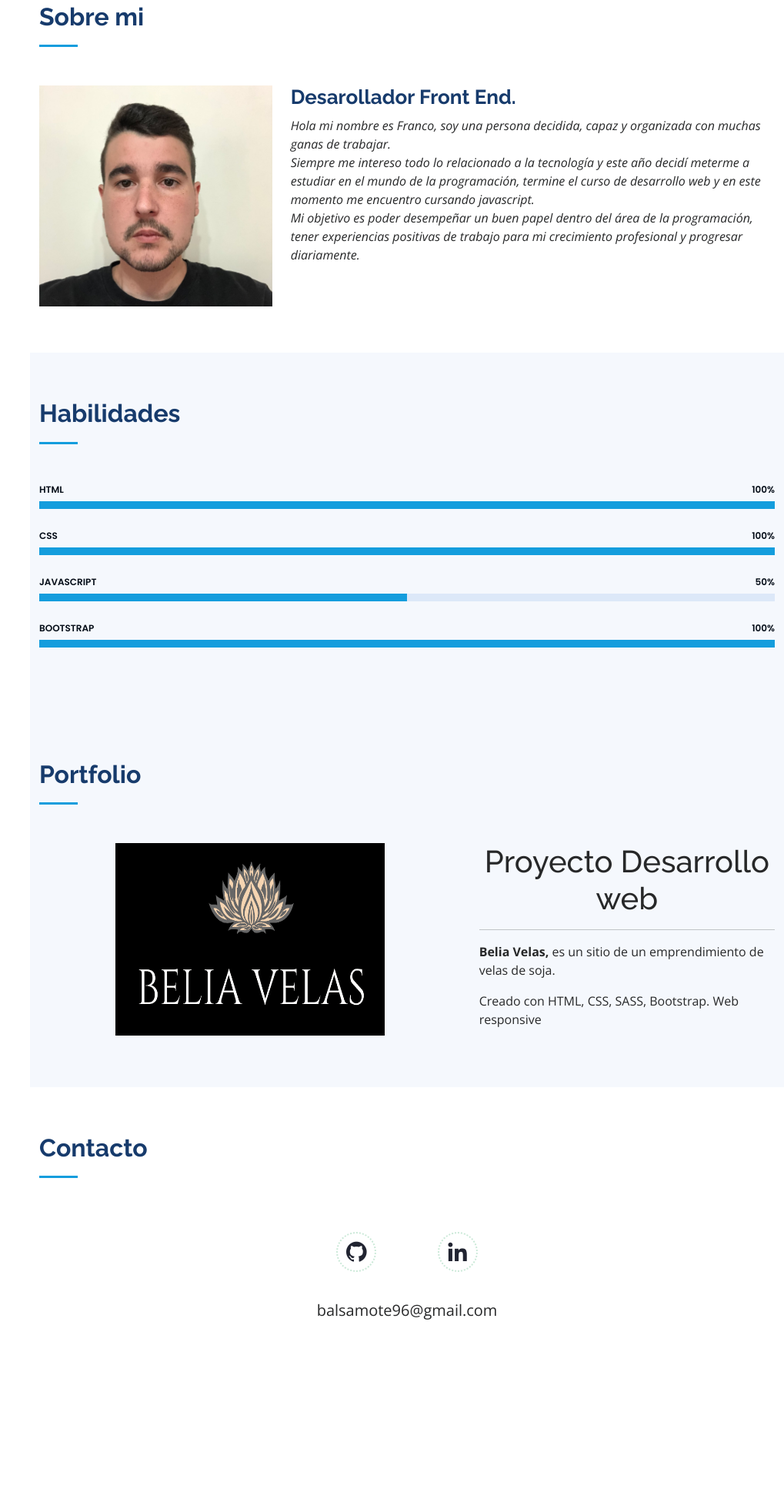
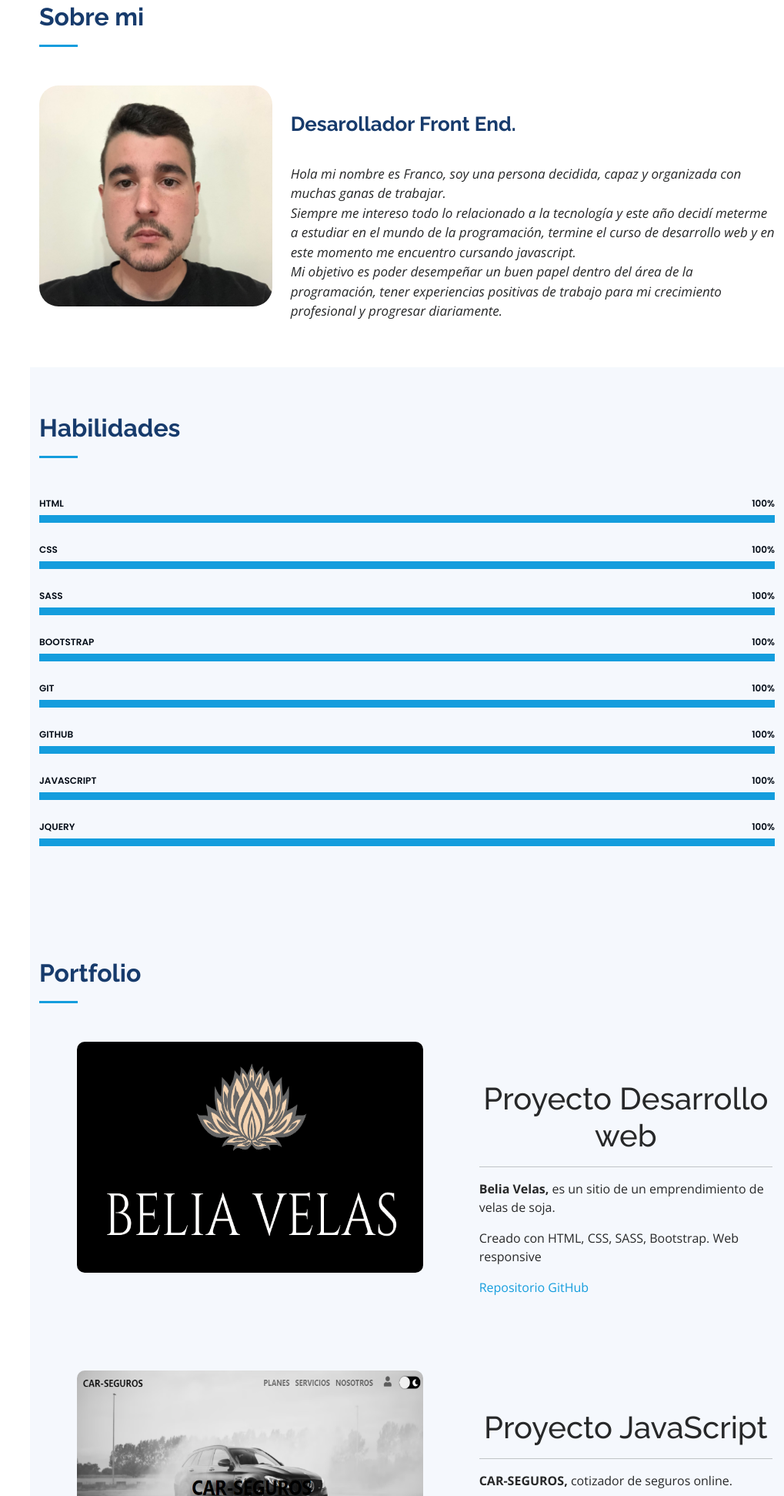
Before and after one commit to franco-balsamo/Portfolio, a plain HTML site: page index.html in a window 1280 px wide. Shown: the part 857-2800 px from the top of the page at 77% size, without its empty margins (261-1280 px from the left). Before the commit the page ends 2650 px from the top, so only its background shows below. Drawn offline with nearby package versions, Linux system fonts and the light colour scheme.

Commit message:
Se agrega info de proyectos

```diff
--- a/assets/css/style.css
+++ b/assets/css/style.css
@@ -18,6 +18,10 @@ a:hover {
 
 h1, h2, h3, h4, h5, h6 {
   font-family: "Raleway", sans-serif;
+}
+
+.imagenes {
+  border-radius: 25px;
 }
 
 /*--------------------------------------------------------------
@@ -321,6 +325,13 @@ section {
   margin-bottom: 0;
 }
 
+.descripcion {
+  font-size: 17px;
+}
+.titulo_sobreMi {
+  margin: 35px 0;
+}
+
 /*--------------------------------------------------------------
         #HABILIDADES
 --------------------------------------------------------------*/
@@ -365,6 +376,12 @@ section {
 .img-velas {
   width: 450px;
   height: 300px;
+  border-radius: 10px;
+}
+
+.info-portfolio {
+  padding-top: 50px;
+  padding-right: 15px;
 }
 
 @media screen and (max-width: 425px) {
@@ -376,17 +393,12 @@ section {
 }
 
 
-@media screen and (min-width: 768px) {
+@media (min-width: 426px) and (max-width: 1024px) {
   .img-velas {
     width: 350px;
     height: 250px;
   }
 }
-
-
-
-
-
 
 /*--------------------------------------------------------------
 # Contact
--- a/index.html
+++ b/index.html
@@ -1,21 +1,13 @@
 <!DOCTYPE html>
 <html lang="es">
-
 <head>
   <meta charset="utf-8">
   <meta content="width=device-width, initial-scale=1.0" name="viewport">
-
   <title>Portfolio Franco Balsamo</title>
   <meta content="" name="description">
   <meta content="" name="keywords">
-
-  <!-- Favicons -->
-  <link href="assets/img/favicon.png" rel="icon">
-  <link href="assets/img/apple-touch-icon.png" rel="apple-touch-icon">
-
   <!-- Google Fonts -->
   <link href="https://fonts.googleapis.com/css?family=Open+Sans:300,300i,400,400i,600,600i,700,700i|Raleway:300,300i,400,400i,500,500i,600,600i,700,700i|Poppins:300,300i,400,400i,500,500i,600,600i,700,700i" rel="stylesheet">
-
   <!-- Vendor CSS Files -->
   <link href="assets/vendor/aos/aos.css" rel="stylesheet">
   <link href="assets/vendor/bootstrap/css/bootstrap.min.css" rel="stylesheet">
@@ -23,14 +15,11 @@
   <link href="assets/vendor/boxicons/css/boxicons.min.css" rel="stylesheet">
   <link href="assets/vendor/glightbox/css/glightbox.min.css" rel="stylesheet">
   <link href="assets/vendor/swiper/swiper-bundle.min.css" rel="stylesheet">
-
   <!-- Template Main CSS File -->
   <link href="assets/css/style.css" rel="stylesheet">
-
 </head>
 
 <body>
-
 <!-- ======= Mobile nav toggle button ======= -->
 <i class="bi bi-list mobile-nav-toggle d-xl-none"></i>
 
@@ -42,8 +31,8 @@
       <img src="assets/img/IMG_4336.jpg" alt="" class="img-fluid rounded-circle">
       <h1 class="text-light"><a href="index.html">Franco Balsamo</a></h1>
       <div class="social-links mt-3 text-center">
-           <a href="https://www.linkedin.com/in/franco-balsamo-046120117/" class="linkedin"><i class="bx bxl-linkedin"></i></a>
-           <a href="https://github.com/franco-balsamo" class="linkedin"><i class="bx bxl-github"></i></a>
+        <a href="https://www.linkedin.com/in/franco-balsamo-046120117/" class="linkedin" target="_blank"><i class="bx bxl-linkedin"></i></a>
+        <a href="https://github.com/franco-balsamo" class="linkedin" target="_blank"><i class="bx bxl-github"></i></a>
       </div>
     </div>
 
@@ -55,21 +44,23 @@
         <li><a href="#contact" class="nav-link scrollto"><i class="bx bx-envelope"></i> <span>CONTACTO</span></a></li>
       </ul>
     </nav><!-- .nav-menu -->
+
   </div>
 </header><!-- FIN HEADER -->
 
 <!-- =======SECCION HERO ======= -->
 <section id="hero" class="d-flex flex-column justify-content-center align-items-center">
   <div class="hero-container" data-aos="fade-in">
-      <p><span class="typed" data-typed-items="Franco Balsamo"></span></p>
+    <p><span class="typed" data-typed-items="Desarollador Front End"></span></p>
   </div>
-  </section><!-- FIN HERO -->
+</section>
+<!-- FIN HERO -->
 
 <main id="main">
 
 <!-- ======= SECCION SOBRE MI ======= -->
 <section id="about" class="about">
-      <div class="container">
+  <div class="container"> <!--   Inicio container   -->
 
     <div class="col-lg-4" data-aos="fade-right">
       <div class="section-title">
@@ -77,28 +68,27 @@
       </div>
     </div>
 
-        <div class="row">
+    <div class="row"> <!--   Inicio row  -->
       <div class="col-lg-4" data-aos="fade-right">
-            <img src="assets/img/IMG_4336.jpg" class="img-fluid" alt="">
+        <img src="assets/img/IMG_4336.jpg" class="img-fluid imagenes" alt="">
       </div>
       <div class="col-lg-8 pt-4 pt-lg-0 content" data-aos="fade-left">
-            <h3>Desarollador Front End.</h3>
-            <p class="fst-italic">
+        <h3 class="titulo_sobreMi">Desarollador Front End.</h3>
+        <p class="fst-italic descripcion">
         Hola mi nombre es Franco, soy una persona decidida, capaz y organizada con muchas ganas de trabajar.
         <br> Siempre me intereso todo lo relacionado a la tecnología y este año decidí meterme a estudiar en el mundo de la programación, termine el curso de desarrollo web y en este momento me encuentro cursando javascript.
         <br> Mi objetivo es poder desempeñar un buen papel dentro del área de la programación, tener experiencias positivas de trabajo para mi crecimiento profesional y progresar diariamente.
         </p>
       </div>
-        </div>
+    </div> <!--   Fin row   -->
 
-      </div>
-    </section><!-- FIN SECCION SOBRE MI -->
-
-
+  </div> <!--   Inicio container   -->
+</section>
+<!-- FIN SECCION SOBRE MI -->
 
 <!-- ======= SECCION HABILIDADES ======= -->
 <section id="skills" class="skills section-bg">
-      <div class="container">
+  <div class="container"> <!--   Inicio container   -->
 
     <div class="col-lg-4" data-aos="fade-right">
       <div class="section-title">
@@ -106,9 +96,8 @@
       </div>
     </div>
 
-        <div class="row skills-content">
-
-          <div class="col-lg-12" data-aos="fade-up">
+    <div class="row skills-content"> <!--   Inicio row  -->
+      <div class="col-lg-12" data-aos="fade-up"> <!--   Inicio barras   -->
 
         <div class="progress">
           <span class="skill">HTML <i class="val">100%</i></span>
@@ -125,9 +114,9 @@
         </div>
 
         <div class="progress">
-              <span class="skill">JavaScript <i class="val">50%</i></span>
+          <span class="skill">SASS <i class="val">100%</i></span>
           <div class="progress-bar-wrap">
-                <div class="progress-bar" role="progressbar" aria-valuenow="50" aria-valuemin="0" aria-valuemax="100"></div>
+            <div class="progress-bar" role="progressbar" aria-valuenow="100" aria-valuemin="0" aria-valuemax="100"></div>
           </div>
         </div>
 
@@ -138,60 +127,126 @@
           </div>
         </div>
 
-
-
+        <div class="progress">
+          <span class="skill">Git <i class="val">100%</i></span>
+          <div class="progress-bar-wrap">
+            <div class="progress-bar" role="progressbar" aria-valuenow="100" aria-valuemin="0" aria-valuemax="100"></div>
+          </div>
         </div>
 
+        <div class="progress">
+          <span class="skill">Github <i class="val">100%</i></span>
+          <div class="progress-bar-wrap">
+            <div class="progress-bar" role="progressbar" aria-valuenow="100" aria-valuemin="0" aria-valuemax="100"></div>
+          </div>
         </div>
 
+        <div class="progress">
+          <span class="skill">JavaScript <i class="val">100%</i></span>
+          <div class="progress-bar-wrap">
+            <div class="progress-bar" role="progressbar" aria-valuenow="100" aria-valuemin="0" aria-valuemax="100"></div>
+          </div>
         </div>
 
-    </section><!-- FIN SECCION HABILIDADES -->
+        <div class="progress">
+          <span class="skill">Jquery <i class="val">100%</i></span>
+          <div class="progress-bar-wrap">
+            <div class="progress-bar" role="progressbar" aria-valuenow="100" aria-valuemin="0" aria-valuemax="100"></div>
+          </div>
+        </div>
 
+      </div> <!--   Fin barras   -->
+    </div> <!--   Fin row   -->
+  </div> <!--   Inicio container   -->
+</section>
+<!-- FIN SECCION HABILIDADES -->
 
 <!-- ======= SECCION PORTFOLIO ======= -->
-
 <section id="portfolio" class="portfolio section-bg">
 
-  <div class="main">
+  <div class="main">  <!--   Inicio main   -->
+    <div class="container tim-container"> <!--   Inicio container   -->
 
-    <div class="container tim-container">
       <div class="col-lg-4" data-aos="fade-right">
         <div class="section-title">
           <h2>Portfolio</h2>
         </div>
       </div>
 
-        <div id="extras">
+      <div id="extras"> <!--   Inicio extras   -->
         <div class="space"></div>
-            <div class="row">
+        <div class="row"> <!--   Inicio Card Belia velas   -->
+
           <div class="col-md-7 col-md-offset-0 col-sm-10 col-sm-offset-1" data-aos="fade-right">
             <div class="text-center">
-                      <a href="https://franco-balsamo.github.io/Belia-Velas/"><img src="./assets/img/logo6.png" alt="Rounded Image" class="img-rounded img-responsive img-velas"></a>
+              <a href="https://franco-balsamo.github.io/Belia-Velas/" target="_blank"><img src="./assets/img/logo6.png" alt="Rounded Image" class="img-rounded img-responsive img-velas"></a>
             </div>
           </div>
 
-                <div class="col-md-5 col-sm-12" data-aos="fade-left">
+          <div class="col-md-5 col-sm-12 info-portfolio" data-aos="fade-left">
             <h1 class="text-center">Proyecto Desarrollo web</h1>
             <hr>
             <p>
             <strong>Belia Velas,</strong> es un sitio de un emprendimiento de velas de soja.
             </p>
             <p>Creado con  HTML, CSS, SASS, Bootstrap. Web responsive</p>
+            <a href="https://github.com/franco-balsamo/Belia-Velas" target="_blank"><span>Repositorio GitHub</span></a>
+          </div>
+        </div> <!--   Fin Card Belia velas   -->
 
+        <br><br><br><br>
+
+        <div class="row"> <!--   Inicio Card Car-Seguros   -->
+
+          <div class="col-md-7 col-md-offset-0 col-sm-10 col-sm-offset-1" data-aos="fade-right">
+            <div class="text-center">
+              <a href="https://franco-balsamo.github.io/Cotizador-de-Seguro/" target="_blank"><img src="./assets/img/car-seguros1.png" alt="Rounded Image" class="img-rounded img-responsive img-velas"></a>
             </div>
           </div>
+
+          <div class="col-md-5 col-sm-12 info-portfolio" data-aos="fade-left">
+            <h1 class="text-center">Proyecto JavaScript</h1>
+            <hr>
+            <p>
+            <strong>CAR-SEGUROS,</strong> cotizador de seguros online.
+            </p>
+            <p>Creado con  HTML, CSS, Bootstrap, JavaScript, Jquery. Web responsive</p>
+            <a href="https://github.com/franco-balsamo/Cotizador-de-Seguro" target="_blank"><span>Repositorio GitHub</span></a>
           </div>
-    <!--     end extras -->
+        </div> <!--   Fin Card Car-Seguros   -->
+
+        <br><br><br><br>
+
+        <div class="row"> <!--   Inicio Card Humanads   -->
+
+          <div class="col-md-7 col-md-offset-0 col-sm-10 col-sm-offset-1" data-aos="fade-right">
+            <div class="text-center">
+              <a href="https://humanads.com.ar/" target="_blank"><img src="./assets/img/humanads.png" alt="Rounded Image" class="img-rounded img-responsive img-velas"></a>
             </div>
-</section><!-- FIN SECCION PORTFOLIO -->
+          </div>
 
+          <div class="col-md-5 col-sm-12 info-portfolio" data-aos="fade-left">
+            <h1 class="text-center">HumanAds</h1>
+            <hr>
+            <p>
+            <strong>HumanAds,</strong> Consultora en Educación y Comunicación Institucional.
+            </p>
+            <p>Creado con  HTML, CSS, SASS, JavaScript. Web responsive</p>
+            <a href="https://github.com/HumanAds/humanads" target="_blank"><span>Repositorio GitHub</span></a>
+          </div>
+        </div> <!--   Fin Card humanads   -->
 
-    <!-- ======= SECCION CONTACTO======= -->
+      </div> <!--   Fin extras   -->
 
+    </div>  <!--   Fin container   -->
+  </div>  <!--   Fin main   -->
+</section>
+<!-- FIN SECCION PORTFOLIO -->
+
+<!-- ======= SECCION CONTACTO ======= -->
 <section id="contact" class="contact">
 
-  <div class="container">
+  <div class="container">  <!--   Inicio container   -->
     <div class="col-lg-4" data-aos="fade-right">
       <div class="section-title">
         <h2>Contacto</h2>
@@ -199,25 +254,19 @@
     </div>
 
     <div class="row justify-content-center">
-
       <div class="col-lg-4 col-md-12" data-aos="fade-up" data-aos-delay="100">
-
         <div class="info-box">
-              <a href="https://github.com/franco-balsamo"><i class="bx bxl-github"></i></a>
-              <a href="https://www.linkedin.com/in/franco-balsamo-046120117/"></a><i class="bx bxl-linkedin"></i>
+          <a href="https://github.com/franco-balsamo" target="_blank"><i class="bx bxl-github"></i></a>
+          <a href="https://www.linkedin.com/in/franco-balsamo-046120117/" target="_blank"></a><i class="bx bxl-linkedin"></i>
         </div>
-
         <p class="mail">balsamote96@gmail.com</p>
-
       </div>
-
     </div>
-
-  </div>
+  </div> <!--   Fin container   -->
 </section>
+<!-- ======= FIN SECCION CONTACTO ======= -->
 
 </main><!-- FIN MAIN -->
-
 
 <a href="#" class="back-to-top d-flex align-items-center justify-content-center"><i class="bi bi-arrow-up-short"></i></a>
 
```
Also changed, not shown: assets/img/apple-touch-icon.png (deleted), assets/img/car-seguros.png (added), assets/img/car-seguros1.png (added), assets/img/certificado-DW.png (added), assets/img/certificado-JS.png (added), assets/img/favicon.png (deleted), assets/img/humanads.png (added). Lines whose indentation alone changed are shown as unchanged.
